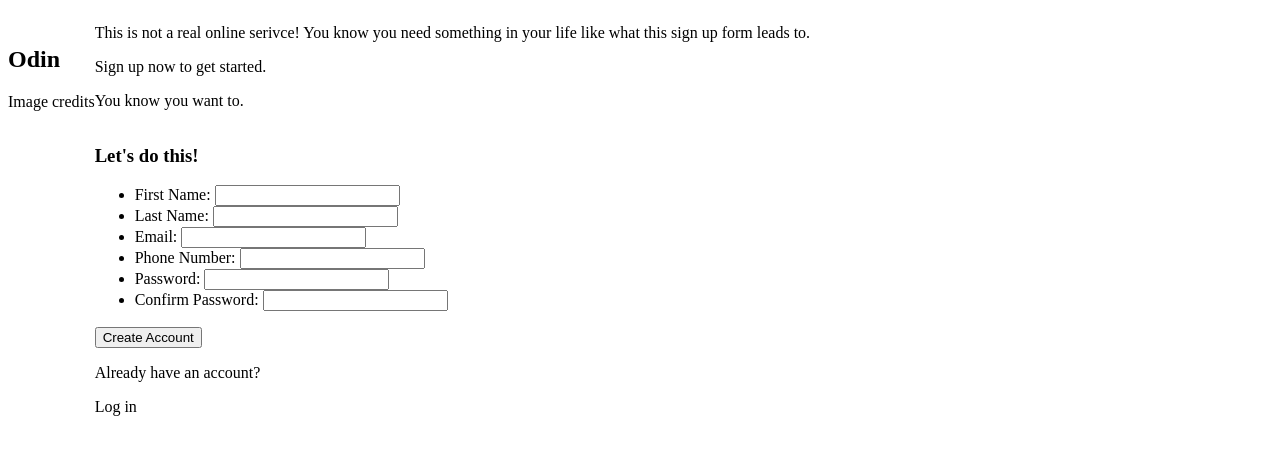
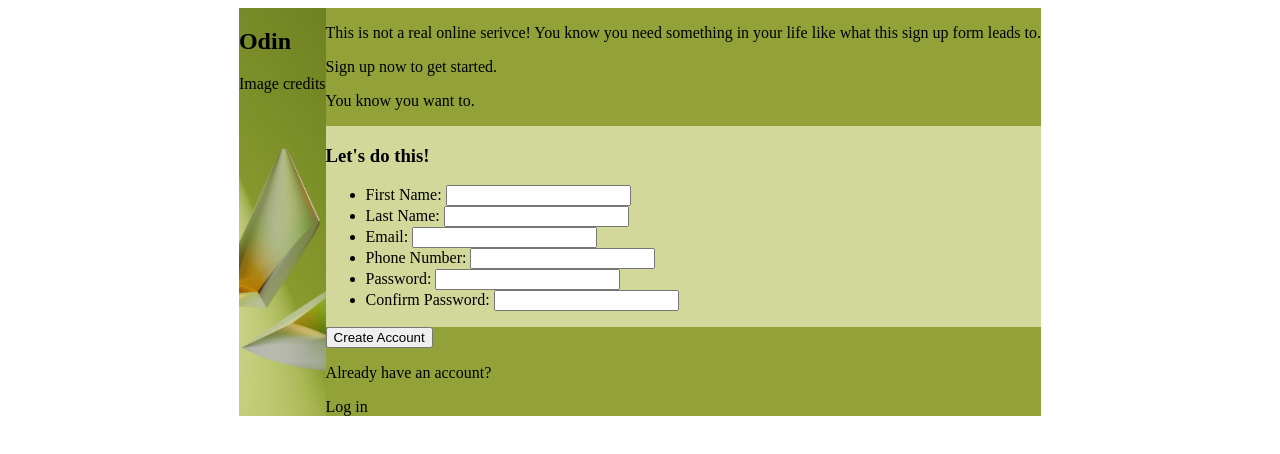
Before and after one commit to elenajusto/sign-up-form, a plain HTML site: page index.html in a window 1280 px wide. Drawn offline with Linux system fonts and the light colour scheme.

Commit message:
Added background image and background colour

```diff
--- a/index.html
+++ b/index.html
@@ -9,7 +9,6 @@
 <body>
 
     <section id="left-page">
-        <img id="background-image">
         <div id="left-page-text-background">
             <h1>Odin</h1>
         </div>
--- a/styles.css
+++ b/styles.css
@@ -1,8 +1,28 @@
 body {
     display: flex;
+    justify-content: center;
 }
 
 #right-page {
     display: flex;
     flex-direction: column;
+
+    margin: 0px;
+    padding: 0px;
+    background-color: #92A239;
 }
+
+#right-page-middle {
+    background-color: #D1D899;
+}
+
+
+#left-page {
+    /* Setting the background image */
+    background-image: url("images/shubham-dhage-05rC4c5-oWw-unsplash.jpg");
+
+    /* Some other useful background properties */
+    background-repeat: no-repeat;        /* Ensures the image doesn't repeat */
+    background-size: cover;              /* Makes the image cover the entire section */
+    background-position: center center;  /* Centers the image */
+}
```
Also changed, not shown: images/shubham-dhage-05rC4c5-oWw-unsplash.jpg (added).
